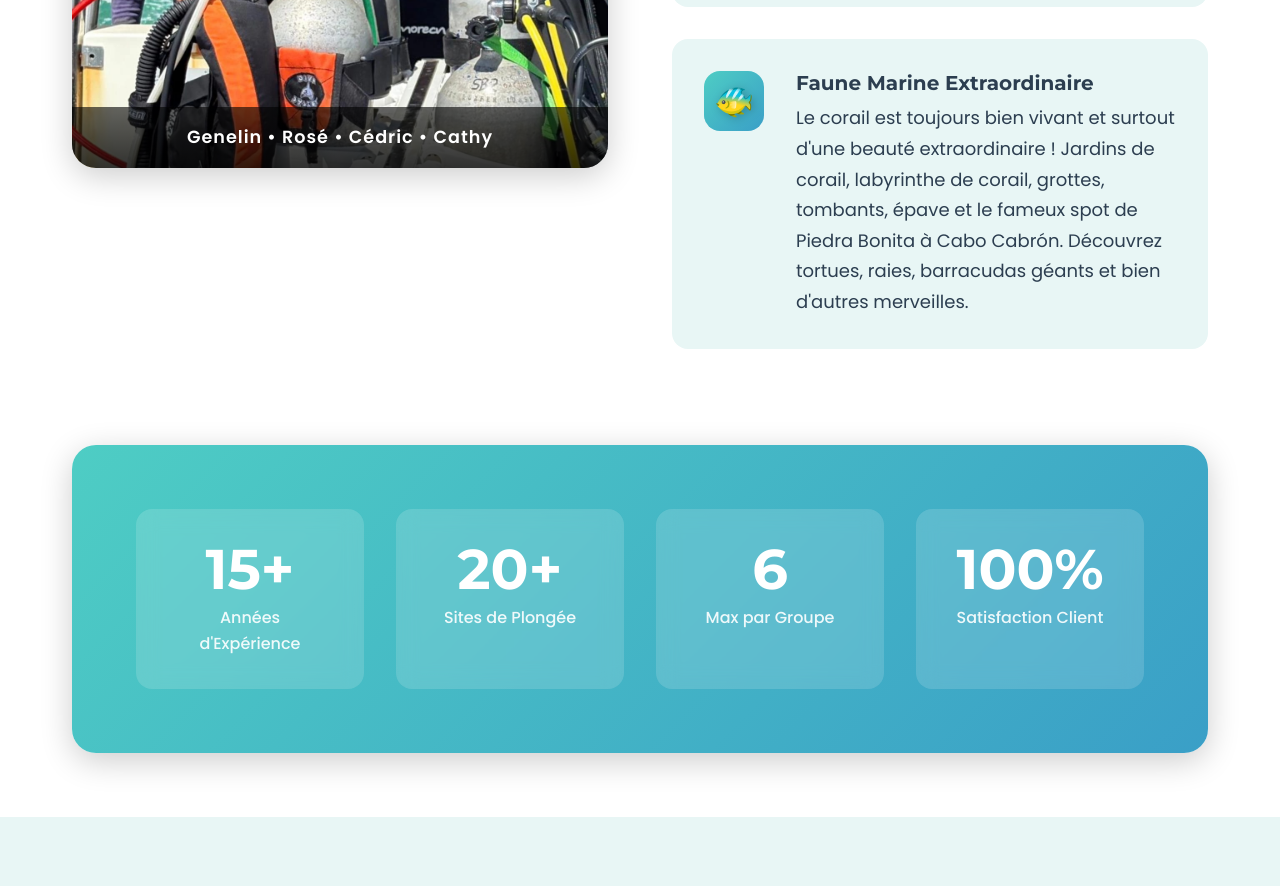
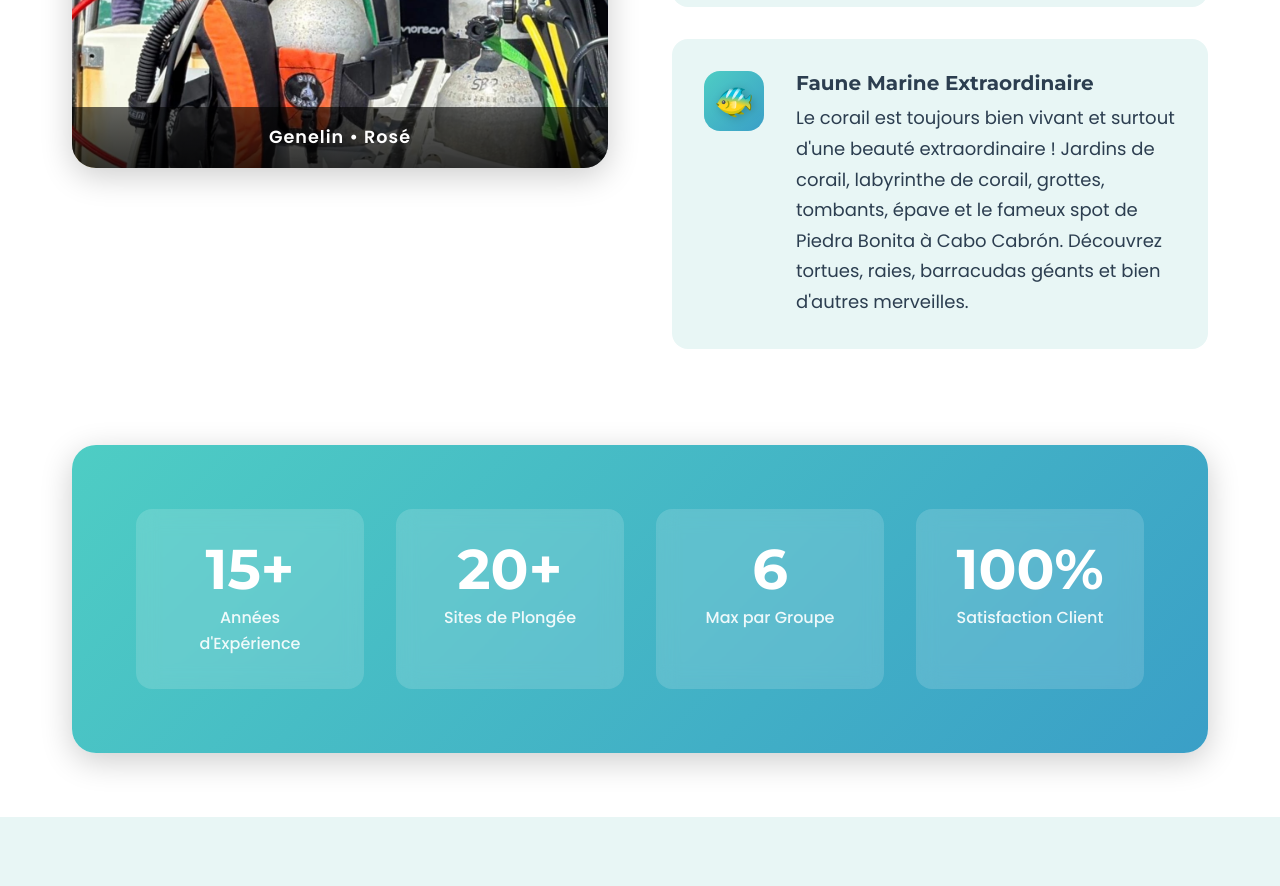
Before and after one commit to SylvestreG/las-galeras-divers, a React (Vite) app: page / in a window 1280 px wide. Shown: the part 1660-2546 px from the top of the page. Built offline with nearby package versions, Linux system fonts and the light colour scheme.

Commit message:
Remove Cédric and Cathy from About main image, keep only Genelin and Rosé

```diff
--- a/src/components/About.jsx
+++ b/src/components/About.jsx
@@ -20,7 +20,7 @@ const About = () => {
           <div className="about-image">
             <img src={getAssetPath('/assets/about-main.jpg')} alt={t('about.imageAlt')} className="img-cover" />
             <div className="about-team-names">
-              <p>{t('about.team.genelin')} • {t('about.team.rose')} • {t('about.team.cedric')} • {t('about.team.cathy')}</p>
+              <p>{t('about.team.genelin')} • {t('about.team.rose')}</p>
             </div>
           </div>
 
```
